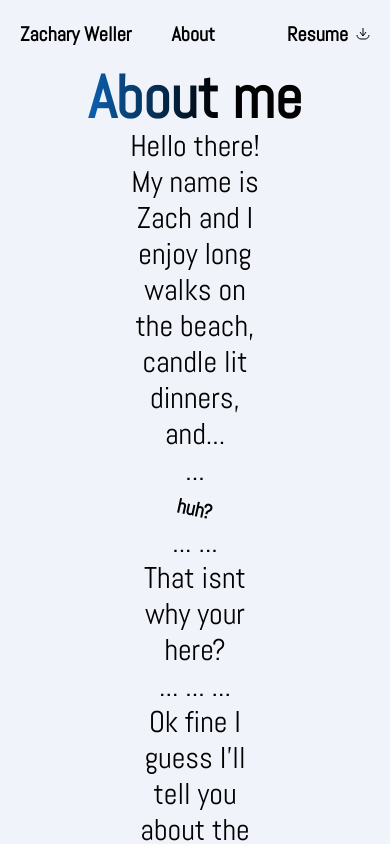
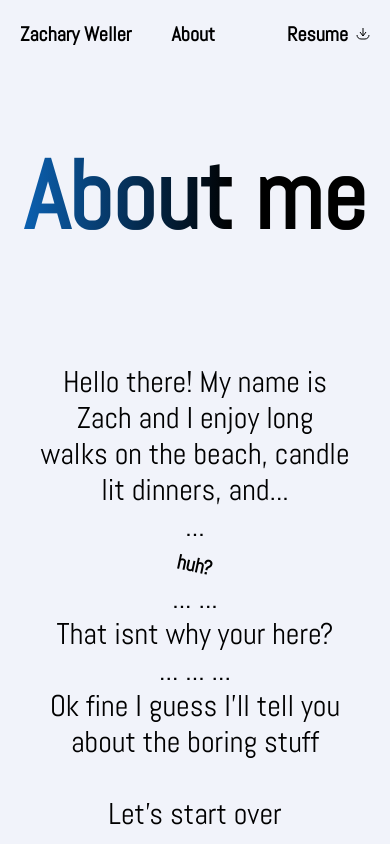
Before and after one commit to ZachWeller/Resume, a website: page about.html in a window 390 px wide. Shown: the top 844 px of the page. Drawn offline with Linux system fonts and the light colour scheme.

Commit message:
changes to styling to fix responsiveness

```diff
--- a/about.html
+++ b/about.html
@@ -44,13 +44,13 @@
     <main>
         <div>
             <h1
-                class="text-6xl px-4 text-accent font-abel font-semibold text-center md:p-20 md:text-9xl sm:p-10 sm:text-8xl">
+                class="mb-10 text-8xl px-4 text-accent font-abel font-semibold text-center p-20 md:text-9xl sm:p-10 sm:text-8xl sm:mb-0">
                 <span class="inline-block bg-gradient-to-r from-primary to-accent text-transparent bg-clip-text">About
                 </span>
                 me
             </h1>
         </div>
-        <p class="text-center font-abel text-3xl px-32">
+        <p class="text-center font-abel text-3xl px-10 pb-20">
             Hello there! My name is Zach and I enjoy long walks on the beach, candle lit dinners, and...
             <br>
             ...
```
Also changed, not shown: stylesheet/output.css.
